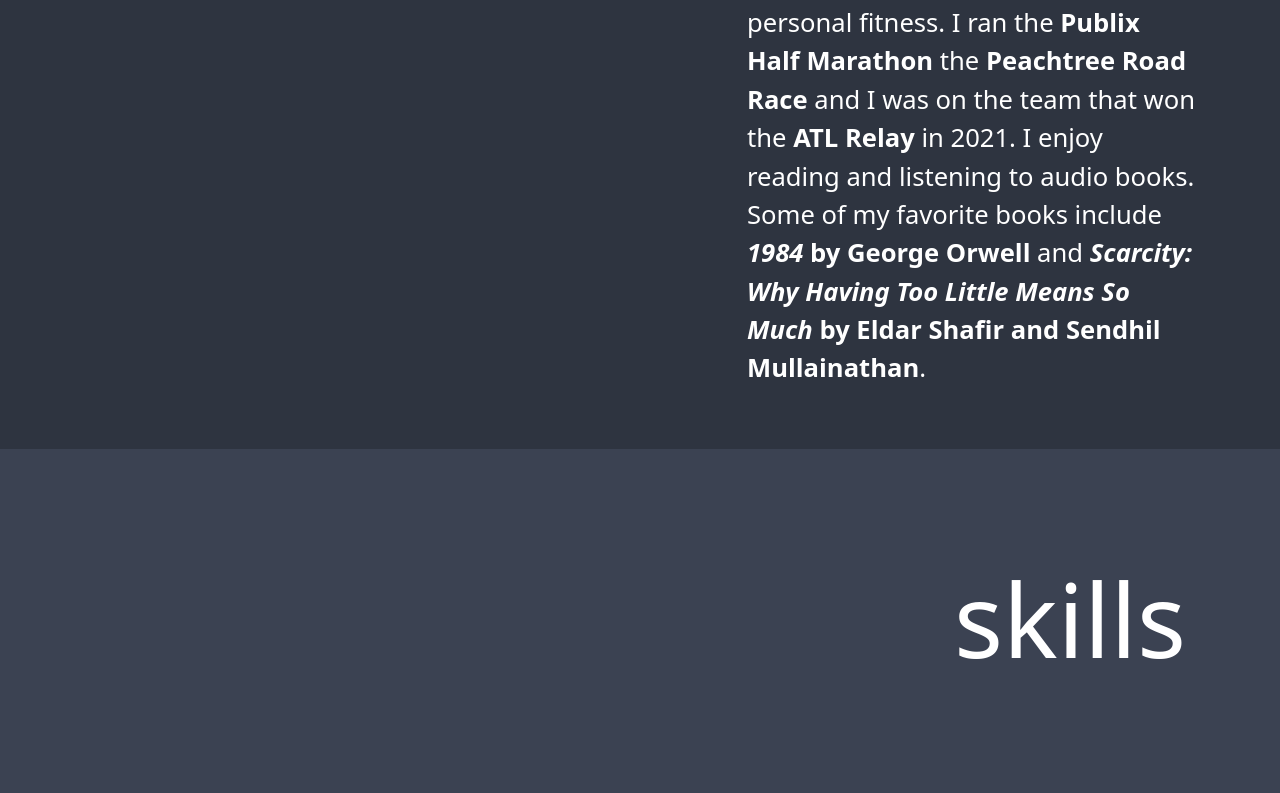
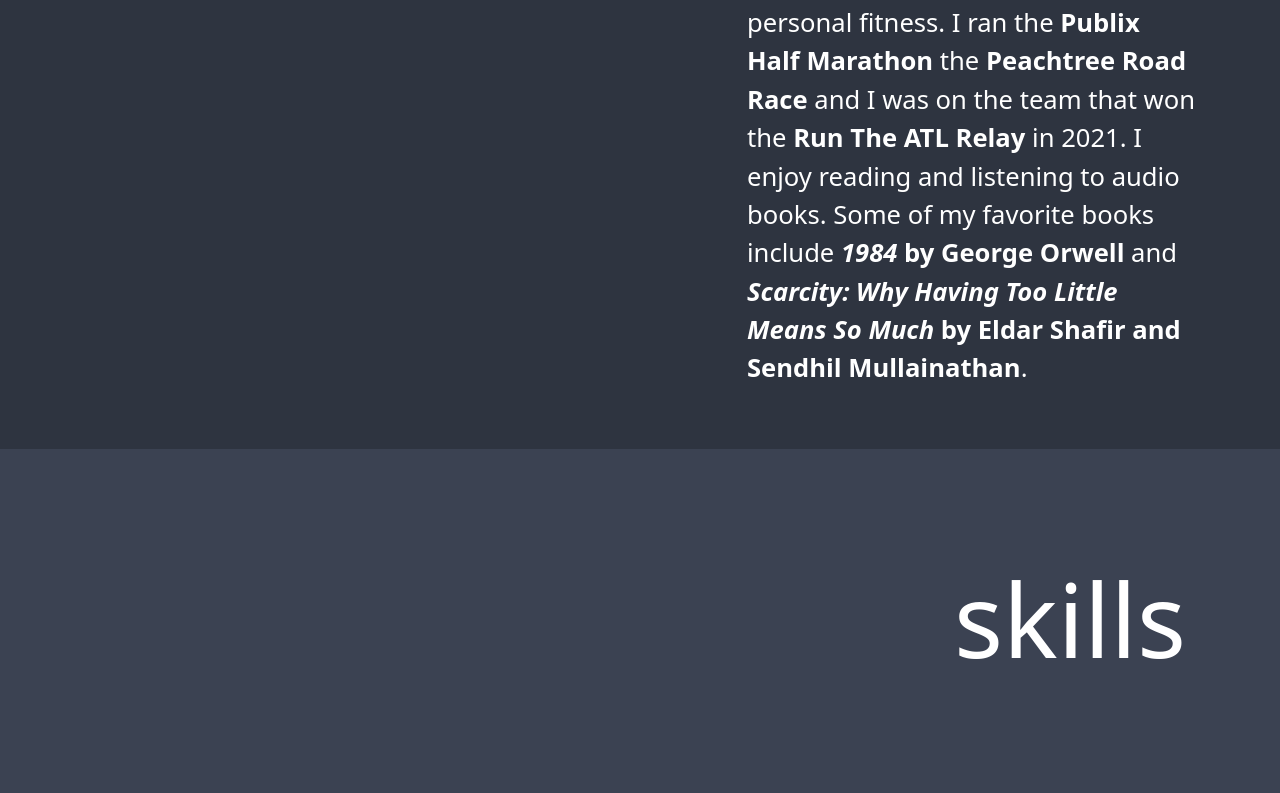
Before and after one commit to joshrw313/personal-portfolio, a plain HTML site: page index.html in a window 1280 px wide. Shown: the part 1154-1947 px from the top of the page. Drawn offline with nearby package versions, Linux system fonts and the light colour scheme.

Commit message:
corrected race title to Run The Atl

```diff
--- a/index.html
+++ b/index.html
@@ -40,7 +40,7 @@
 </nav>
 </div>
 <div class="container-fluid" style="padding: 0px; background-color: black;">
-<img class="img-fluid img-banner" src="assets/race1.jpeg" alt="Beginning of ATL Relay 2021">
+<img class="img-fluid img-banner" src="assets/race1.jpeg" alt="Beginning of Run The ATL Relay 2021">
 </div>
   <div class="container-fluid">
     <section id="about-me">
@@ -58,7 +58,7 @@
 </p>
 <p class="txt-bio">
     I have recently taken up running and personal fitness. I ran the <b>Publix Half Marathon</b>
-    the <b>Peachtree Road Race</b> and I was on the team that won the <b>ATL Relay</b> in 2021.
+    the <b>Peachtree Road Race</b> and I was on the team that won the <b>Run The ATL Relay</b> in 2021.
      I enjoy reading and listening to audio books.
     Some of my favorite books include <b><i>1984</i> by George Orwell</b> and
     <b><i>Scarcity: Why Having Too Little Means So Much</i> by Eldar Shafir and Sendhil Mullainathan</b>.
```
